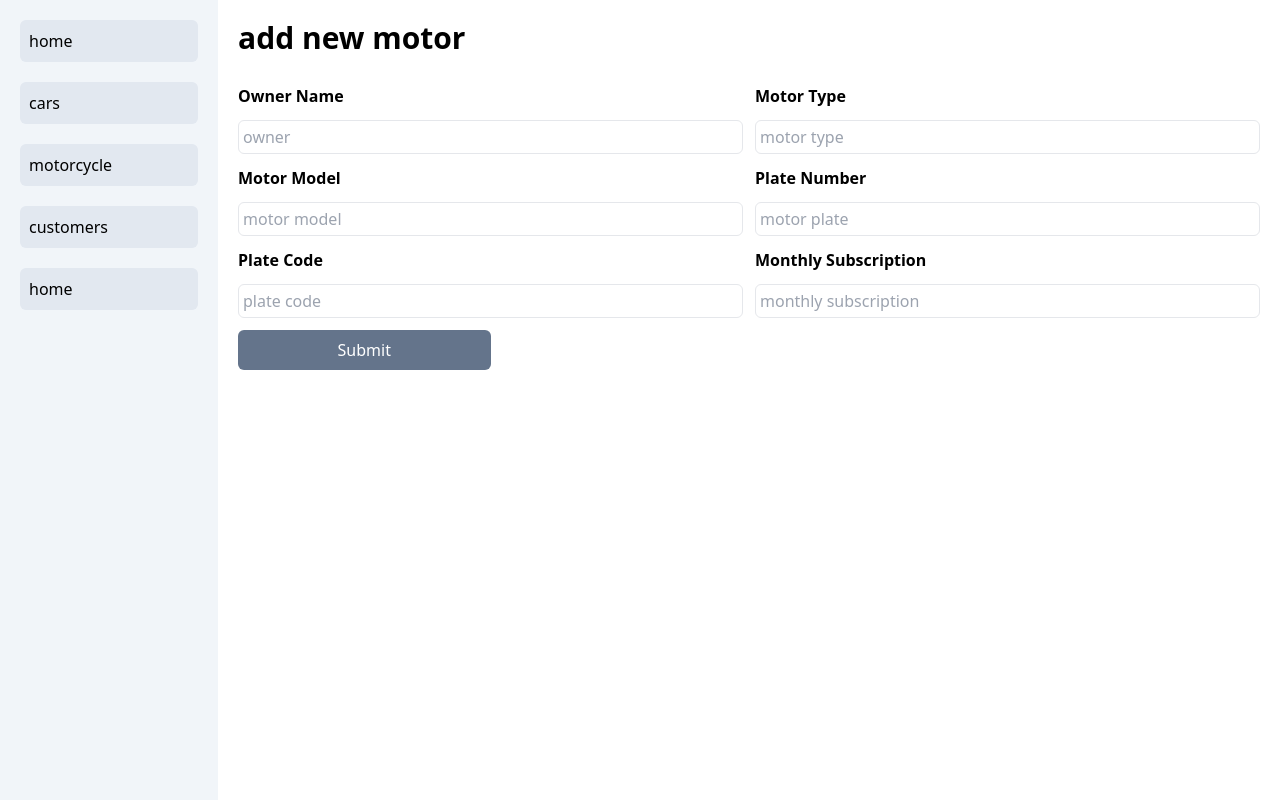
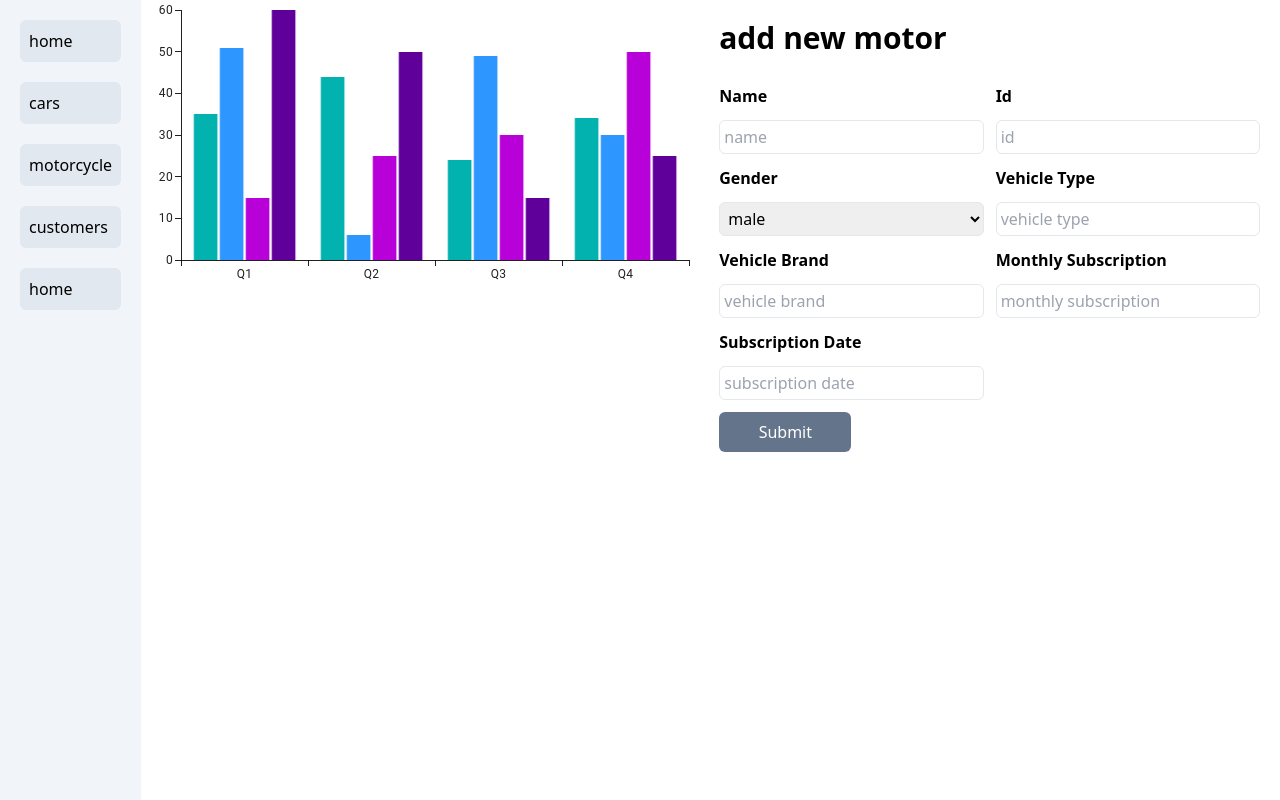
Before and after one commit to Elsayed-Rady-Elsayed/GARAGE-SYSTEM, a React (Vite) app: page /addCustomer in a window 1280 px wide. Built offline with nearby package versions, Linux system fonts and the light colour scheme.

Commit message:
angular day2

```diff
--- a/src/views/Home.jsx
+++ b/src/views/Home.jsx
@@ -1,11 +1,23 @@
 import React from "react";
 import SideBar from "../components/SideBar";
 import { Outlet } from "react-router-dom";
+import { BarChart } from "@mui/x-charts/BarChart";
 
 const Home = () => {
   return (
     <div className="flex">
       <SideBar />
+      <BarChart
+        series={[
+          { data: [35, 44, 24, 34] },
+          { data: [51, 6, 49, 30] },
+          { data: [15, 25, 30, 50] },
+          { data: [60, 50, 15, 25] },
+        ]}
+        height={290}
+        xAxis={[{ data: ["Q1", "Q2", "Q3", "Q4"], scaleType: "band" }]}
+        margin={{ top: 10, bottom: 30, left: 40, right: 10 }}
+      />
       <Outlet />
     </div>
   );
--- a/src/views/customers/AddCustomer.jsx
+++ b/src/views/customers/AddCustomer.jsx
@@ -7,56 +7,59 @@ const AddCustomer = () => {
       <form action="" className="grid grid-cols-1 md:grid-cols-2 gap-3 mt-7">
         <div className="flex flex-col gap-3">
           <label htmlFor="name" className="capitalize font-semibold">
-            owner name
+            name
           </label>
           <input
             id="name"
             type="text"
-            placeholder="owner"
+            placeholder="name"
             className="border p-1 rounded-md"
           />
         </div>
         <div className="flex flex-col gap-3">
-          <label htmlFor="type" className="capitalize font-semibold">
-            motor type
+          <label htmlFor="id" className="capitalize font-semibold">
+            id
           </label>{" "}
           <input
-            id="type"
+            id="id"
             type="text"
-            placeholder="motor type"
+            placeholder="id"
             className="border p-1 rounded-md"
           />
         </div>
         <div className="flex flex-col gap-3">
-          <label htmlFor="model" className="capitalize font-semibold">
-            motor model
+          <label htmlFor="gender" className="capitalize font-semibold">
+            gender
+          </label>
+          <select
+            name="gender"
+            id="gender"
+            placeholder="motor model"
+            className="border p-1 rounded-md"
+          >
+            <option value="male">male</option>
+            <option value="female">female</option>{" "}
+          </select>
+        </div>
+        <div className="flex flex-col gap-3">
+          <label htmlFor="vehicleType" className="capitalize font-semibold">
+            vehicle type
           </label>{" "}
           <input
-            id="model"
+            id="vehicleType"
             type="text"
-            placeholder="motor model"
+            placeholder="vehicle type"
             className="border p-1 rounded-md"
           />
         </div>
         <div className="flex flex-col gap-3">
-          <label htmlFor="plateNumber" className="capitalize font-semibold">
-            plate number
+          <label htmlFor="vehiclebrand" className="capitalize font-semibold">
+            vehicle brand
           </label>{" "}
           <input
-            id="plateNumber"
+            id="vehiclebrand"
             type="text"
-            placeholder="motor plate"
-            className="border p-1 rounded-md"
-          />
-        </div>
-        <div className="flex flex-col gap-3">
-          <label htmlFor="plateCode" className="capitalize font-semibold">
-            plate code
-          </label>{" "}
-          <input
-            id="plateCode"
-            type="text"
-            placeholder="plate code"
+            placeholder="vehicle brand"
             className="border p-1 rounded-md"
           />
         </div>
@@ -71,6 +74,21 @@ const AddCustomer = () => {
             className="border p-1 rounded-md"
           />
         </div>
+        <div className="flex flex-col gap-3">
+          <label
+            htmlFor="subscriptiondate"
+            className="capitalize font-semibold"
+          >
+            subscription date
+          </label>{" "}
+          <input
+            id="subscriptiondate"
+            type="text"
+            placeholder="subscription date"
+            className="border p-1 rounded-md"
+          />
+        </div>
+        <div></div>
         <input
           type="submit"
           className="bg-slate-500 p-2 rounded-md text-white cursor-pointer w-1/2"
```
Also changed, not shown: package.json (+8 -1 lines), 1 other file (tests, documents, lock files or other folders).
